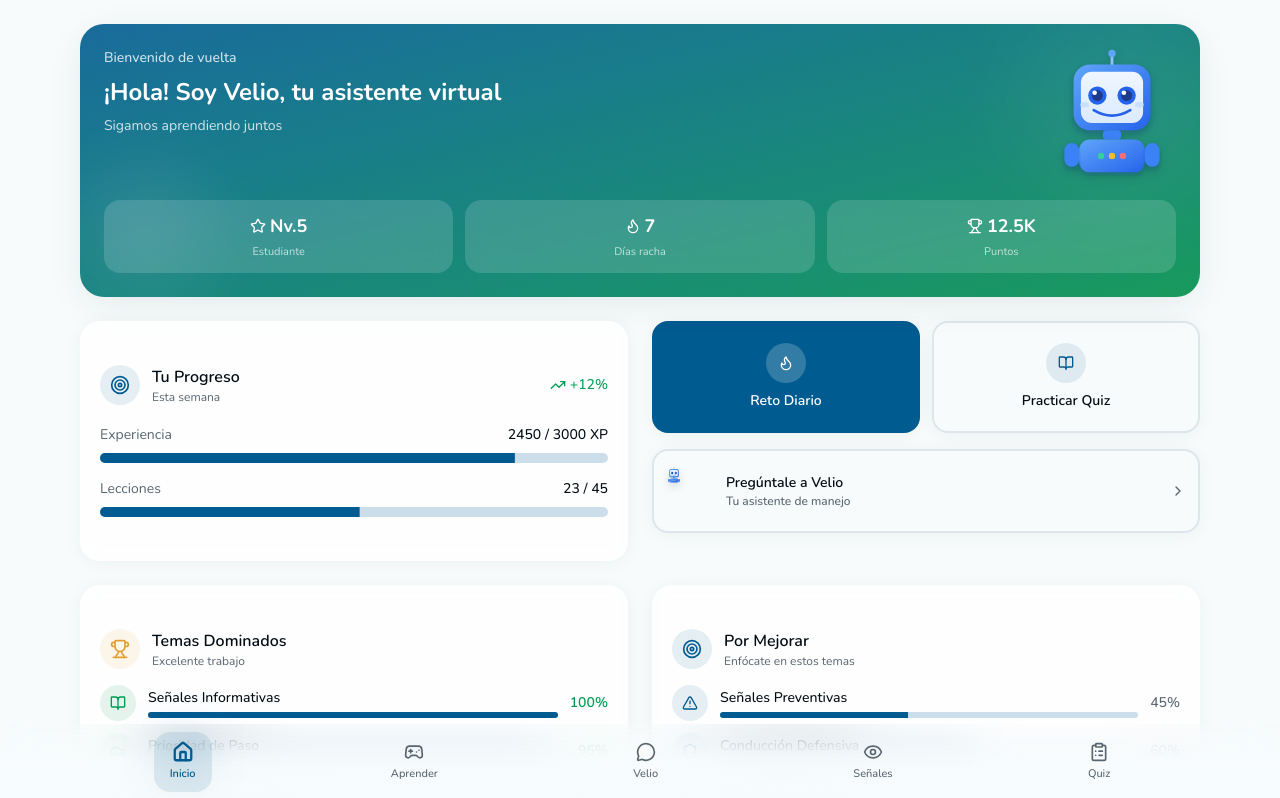
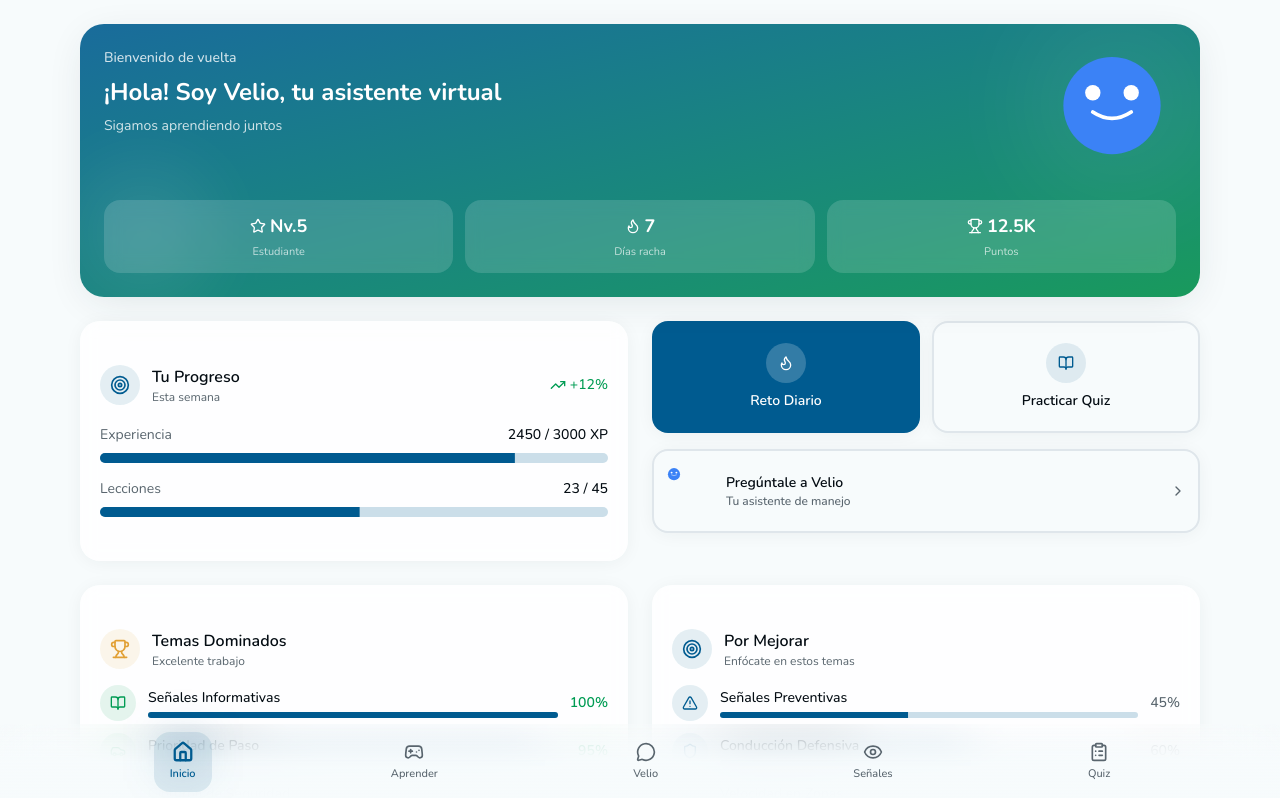
Before and after one commit to XiaoMendez/VelioAI-UI, a Next.js app: page / in a window 1280 px wide. Shown: the top 798 px of the page. Built offline with nearby package versions, Linux system fonts and the light colour scheme.

Commit message:
style: simplify logo to minimalist blue circle with white eyes
Clean, friendly, and scalable design for all sizes.

```diff
--- a/components/velio-mascot.tsx
+++ b/components/velio-mascot.tsx
@@ -34,89 +34,27 @@ export function VelioMascot({
     >
       <svg
         xmlns="http://www.w3.org/2000/svg"
-        viewBox="0 0 120 140"
-        className="w-full h-full drop-shadow-lg"
+        viewBox="0 0 100 100"
+        className="w-full h-full"
         preserveAspectRatio="xMidYMid meet"
       >
-        <defs>
-          <linearGradient id="vmBodyGrad" x1="0%" y1="0%" x2="100%" y2="100%">
-            <stop offset="0%" stopColor="#60A5FA" />
-            <stop offset="100%" stopColor="#2563EB" />
-          </linearGradient>
-          <linearGradient id="vmFaceGrad" x1="0%" y1="0%" x2="0%" y2="100%">
-            <stop offset="0%" stopColor="#EFF6FF" />
-            <stop offset="100%" stopColor="#DBEAFE" />
-          </linearGradient>
-          <filter id="vmShadow" x="-10%" y="-10%" width="120%" height="130%">
-            <feDropShadow dx="0" dy="3" stdDeviation="3" floodColor="#1E40AF" floodOpacity="0.25" />
-          </filter>
-        </defs>
-
-        {/* Antenna */}
-        <line x1="60" y1="8" x2="60" y2="18" stroke="#93C5FD" strokeWidth="3" strokeLinecap="round" />
-        <circle cx="60" cy="6" r="4" fill="#60A5FA" />
-
-        {/* Head — rounded square */}
-        <rect x="18" y="18" width="84" height="72" rx="18" fill="url(#vmBodyGrad)" filter="url(#vmShadow)" />
-
-        {/* Face plate */}
-        <rect x="26" y="26" width="68" height="56" rx="12" fill="url(#vmFaceGrad)" />
+        {/* Main circle head */}
+        <circle cx="50" cy="45" r="38" fill="#3B82F6" />
 
         {/* Left eye */}
-        <circle cx="44" cy="52" r="10" fill="#2563EB" />
-        <circle cx="44" cy="52" r="6"  fill="#1E3A8A" />
-        <circle cx="41" cy="49" r="2.5" fill="#FFFFFF" />
+        <circle cx="35" cy="35" r="6" fill="#FFFFFF" />
 
         {/* Right eye */}
-        <circle cx="76" cy="52" r="10" fill="#2563EB" />
-        <circle cx="76" cy="52" r="6"  fill="#1E3A8A" />
-        <circle cx="73" cy="49" r="2.5" fill="#FFFFFF" />
+        <circle cx="65" cy="35" r="6" fill="#FFFFFF" />
 
-        {/* Mouth — smile arc */}
+        {/* Smile */}
         <path
-          d="M 40 68 Q 60 80 80 68"
-          stroke="#2563EB"
+          d="M 35 50 Q 50 60 65 50"
+          stroke="#FFFFFF"
           strokeWidth="3"
           fill="none"
           strokeLinecap="round"
         />
-
-        {/* Cheek blush */}
-        <ellipse cx="30" cy="62" rx="5" ry="3" fill="#BFDBFE" opacity="0.7" />
-        <ellipse cx="90" cy="62" rx="5" ry="3" fill="#BFDBFE" opacity="0.7" />
-
-        {/* Neck */}
-        <rect x="50" y="90" width="20" height="10" rx="4" fill="#3B82F6" />
-
-        {/* Body */}
-        <rect x="24" y="100" width="72" height="36" rx="12" fill="url(#vmBodyGrad)" filter="url(#vmShadow)" />
-
-        {/* Chest indicator dots */}
-        <circle cx="48" cy="118" r="3.5" fill="#34D399" opacity="0.95" />
-        <circle cx="60" cy="118" r="3.5" fill="#FBBF24" opacity="0.95" />
-        <circle cx="72" cy="118" r="3.5" fill="#F87171" opacity="0.95" />
-
-        {/* Left arm */}
-        <rect x="8"  y="104" width="16" height="26" rx="8" fill="#3B82F6" filter="url(#vmShadow)" />
-        {/* Right arm */}
-        <rect x="96" y="104" width="16" height="26" rx="8" fill="#3B82F6" filter="url(#vmShadow)" />
-
-        {/* Thinking sparkles */}
-        {mood === "thinking" && (
-          <g className="animate-pulse">
-            <circle cx="100" cy="22" r="2"   fill="#FBBF24" />
-            <circle cx="108" cy="16" r="2.5" fill="#FBBF24" />
-            <circle cx="106" cy="28" r="1.5" fill="#FBBF24" />
-          </g>
-        )}
-
-        {/* Celebrating stars */}
-        {mood === "celebrating" && (
-          <g className="animate-pulse">
-            <path d="M10 20 l1.5 4 4 0 -3 2.5 1.5 4 -4-2.5 -4 2.5 1.5-4 -3-2.5 4 0z" fill="#FBBF24" />
-            <path d="M105 15 l1 3 3 0 -2.5 2 1 3 -2.5-1.5 -2.5 1.5 1-3 -2.5-2 3 0z" fill="#FBBF24" />
-          </g>
-        )}
       </svg>
     </div>
   )
```
